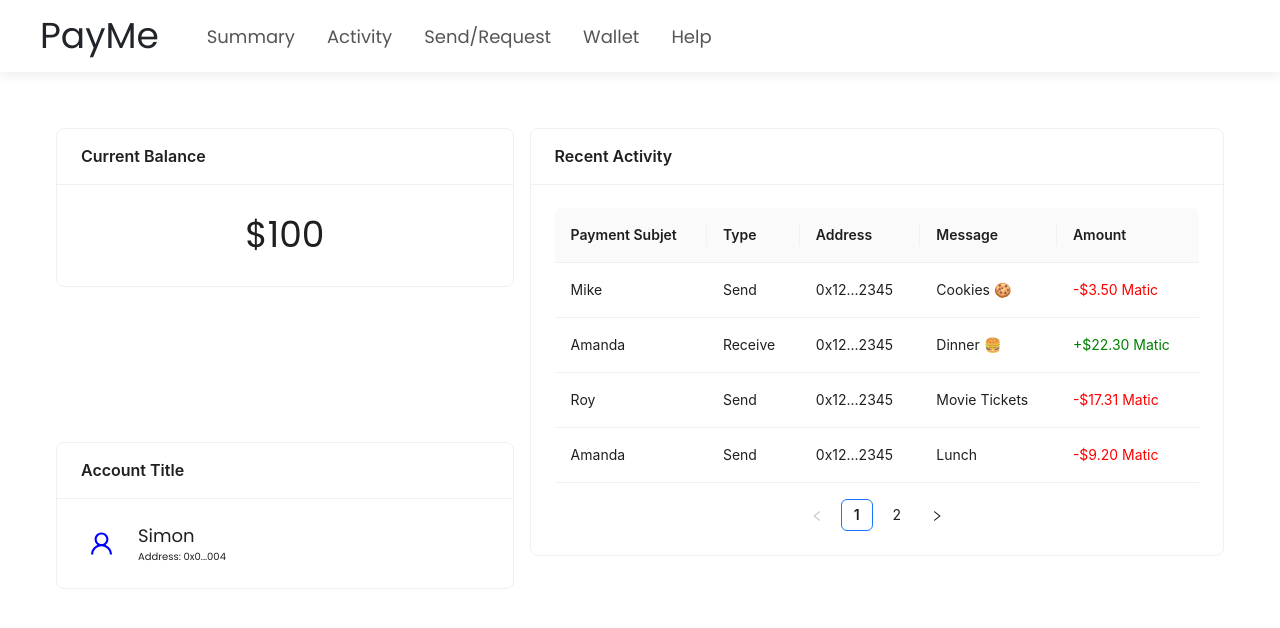
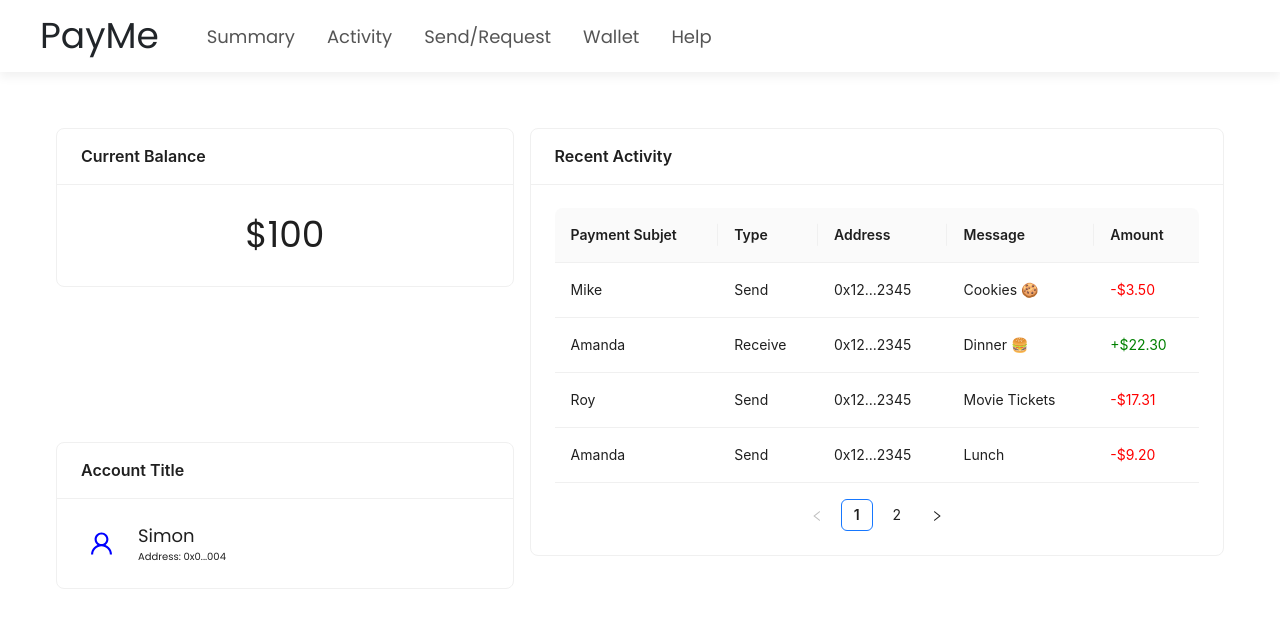
Before and after one commit to CS3560-02-05-PayMe/PayMe, a Next.js app in the folder frontend/: page / in a window 1280 px wide. Shown: the top 628 px of the page. Built offline with nearby package versions, Linux system fonts and the light colour scheme; what wagmi would draw is missing.

Commit message:
Clarified comments

```diff
--- a/frontend/components/RecentActivity.jsx
+++ b/frontend/components/RecentActivity.jsx
@@ -1,5 +1,6 @@
 import { Card, Table } from "antd";
 
+// Temporary sample data provided
 const sampleData = [
 	{
 		key: "1",
@@ -95,7 +96,7 @@ const sampleColumns = [
 		render: (_, record) => (
 			<div style={record.type === "Send" ? { color: "red" } : { color: "green" }}>
 				{record.type === "Send" ? "-" : "+"}
-				{record.amount} Matic
+				{record.amount}
 			</div>
 		),
 	},
--- a/frontend/pages/_app.jsx
+++ b/frontend/pages/_app.jsx
@@ -16,6 +16,9 @@ const fontPoppins = Poppins({
 	display: "swap",
 });
 
+/** This allows easier communication with queries when
+ *  using POST/GET methods
+ */
 const queryClient = new QueryClient();
 
 /**
--- a/frontend/pages/index.jsx
+++ b/frontend/pages/index.jsx
@@ -1,5 +1,4 @@
 import styles from "../styles/main.module.css";
-import typingStyles from "../styles/typing.module.css";
 
 import Header from "../components/header";
 import CurrentBalance from "../components/CurrentBalance";
@@ -12,7 +11,7 @@ import { publicProvider } from "wagmi/providers/public";
 import { polygonMumbai } from "wagmi/chains";
 
 /**
- * Default location Next.js checks for rendering
+ * Default location Next.js checks to render website
  */
 const { provider, webSocketProvider } = configureChains([mainnet, polygonMumbai], [publicProvider()]);
 
```
Also changed, not shown: 1 other file (tests, documents, lock files or other folders).
